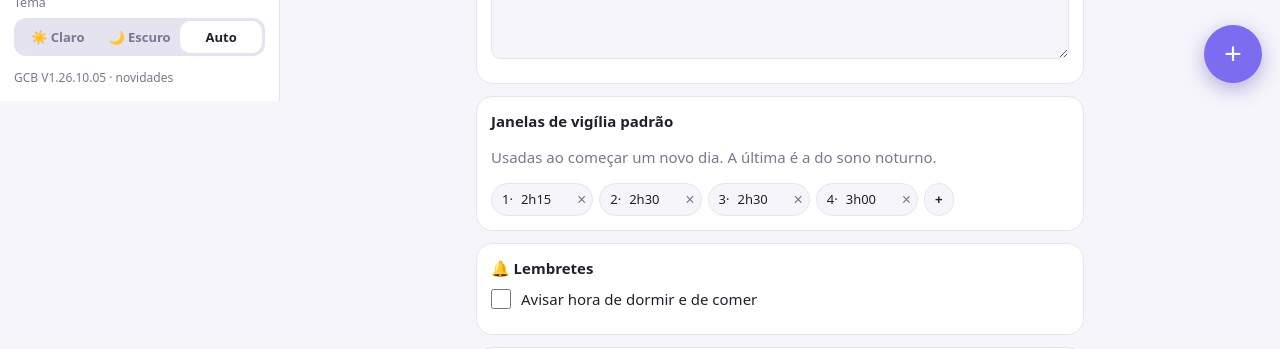
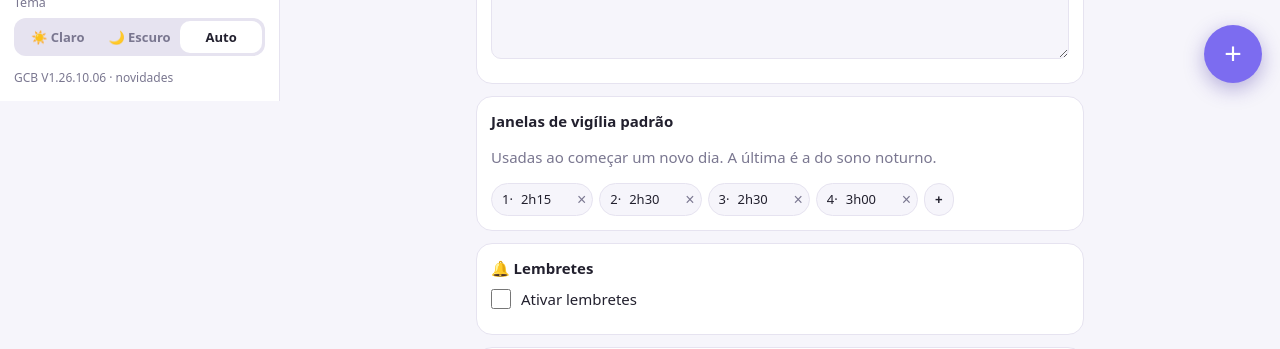
Before and after one commit to jonathanwilliam01/GCB, an Angular app: page / in a window 1280 px wide. Shown: the part 699-1048 px from the top of the page. Built offline with nearby package versions, Linux system fonts and the light colour scheme.

Commit message:
V1.26.10.06

```diff
--- a/src/app/app.ts
+++ b/src/app/app.ts
@@ -11,7 +11,8 @@ import { ReportsPage } from './reports-page';
 import { PATCH_NOTES, VERSION } from './version';
 import { QuickActions } from './quick';
 import { Backup } from './backup';
-import { Notifier } from './notifier';
+import { Act, Notifier } from './notifier';
+import { Actions } from './actions';
 import { Pwa } from './pwa';
 
 type Tab = 'overview' | 'sleep' | 'food' | 'growth' | 'reports' | 'tips' | 'profile' | 'notes';
@@ -128,13 +129,24 @@ const brand = (name: string, custom: boolean) => {
       <div class="update-bar">✨ Nova versão disponível <button class="btn primary" (click)="pwa.update()">Atualizar</button></div>
     }
 
+    @if (notifier.alert(); as a) {
+      <div class="alert-bar" role="alert">
+        <div class="grow"><b>{{ a.title }}</b><small>{{ a.body }}</small></div>
+        @if (a.act) { <button class="btn primary" (click)="act(a.act)">{{ actLabel[a.act] }}</button> }
+        <button class="icon" aria-label="Fechar" (click)="notifier.alert.set(null)">×</button>
+      </div>
+    }
+
     <div class="toast" [class.show]="store.toast()" role="status">{{ store.toast() }}</div>
   `,
 })
 export class App {
   readonly store = inject(Store);
   readonly pwa = inject(Pwa);
-  private services = [inject(Backup), inject(Notifier)];
+  readonly notifier = inject(Notifier);
+  private actions = inject(Actions);
+  private services = [inject(Backup)];
+  readonly actLabel: Record<Act, string> = { day: '☀️ Acordou', sleep: '😴 Dormiu', wake: '☀️ Acordou' };
   readonly tabs: { id: Tab; icon: string; label: string }[] = [
     { id: 'overview', icon: '🏠', label: 'Visão geral' },
     { id: 'sleep', icon: '😴', label: 'Sono' },
@@ -174,6 +186,14 @@ export class App {
     this.open.set(false);
   }
 
+  act(a: Act) {
+    const s = this.actions.state();
+    if (a === 'day' && s === 'noday') this.actions.startDay();
+    if (a === 'sleep' && s === 'awake') this.actions.sleep();
+    if (a === 'wake' && s === 'nap') this.actions.wake();
+    this.notifier.alert.set(null);
+  }
+
   go(t: Tab) {
     this.tab.set(t);
     this.open.set(false);
--- a/src/app/notifier.ts
+++ b/src/app/notifier.ts
@@ -1,34 +1,63 @@
 import { Injectable, inject, signal } from '@angular/core';
 import { Store } from './store';
-import { fromMin, hh, nowHM, today, toMin } from './models';
+import { dur, fromMin, hh, nowHM, today, toMin } from './models';
 import { awakeWindows, dayMeals } from './schedule';
 
+// tempos em minutos; 0 = desligado
 export interface NotifySettings {
   on: boolean;
   before: number;
+  end: boolean;
+  late: number;
+  napMax: number;
   meals: boolean;
+  wakeBy: number;
 }
 
+// grace: minutos depois de "at" em que o aviso ainda vale (app reaberto atrasado)
+interface Reminder {
+  key: string;
+  at: number;
+  grace: number;
+  title: string;
+  body: string;
+  act?: Act;
+}
+
+export type Act = 'day' | 'sleep' | 'wake';
+
 const KEY = 'gcb:notify';
+const FIRED = 'gcb:fired';
+const DEFAULTS: NotifySettings = { on: false, before: 15, end: true, late: 20, napMax: 150, meals: true, wakeBy: 0 };
 
-/** Lembretes locais de soneca e refeição. Funcionam com o app aberto ou em segundo plano recente. */
+/** Lembretes locais de sono e refeição. Funcionam com o app aberto ou em segundo plano recente. */
 @Injectable({ providedIn: 'root' })
 export class Notifier {
   private store = inject(Store);
   readonly settings = signal<NotifySettings>(this.load());
   readonly permission = signal(typeof Notification === 'undefined' ? 'unsupported' : Notification.permission);
-  private fired = new Set<string>();
+  readonly alert = signal<{ title: string; body: string; act?: Act } | null>(null);
+  private fired = new Set<string>(this.loadFired());
 
   constructor() {
     setInterval(() => this.check(), 30000);
     setTimeout(() => this.check(), 3000);
+    document.addEventListener('visibilitychange', () => document.visibilityState === 'visible' && this.check());
   }
 
   private load(): NotifySettings {
     try {
-      return { on: false, before: 15, meals: true, ...JSON.parse(localStorage.getItem(KEY) || '{}') };
+      return { ...DEFAULTS, ...JSON.parse(localStorage.getItem(KEY) || '{}') };
     } catch {
-      return { on: false, before: 15, meals: true };
+      return DEFAULTS;
+    }
+  }
+
+  private loadFired(): string[] {
+    try {
+      return (JSON.parse(localStorage.getItem(FIRED) || '[]') as string[]).filter((k) => k.startsWith(today()));
+    } catch {
+      return [];
     }
   }
 
@@ -41,32 +70,46 @@ export class Notifier {
     try {
       localStorage.setItem(KEY, JSON.stringify(s));
     } catch {}
-    this.store.notify(s.on ? '🔔 Lembretes ativados' : '🔕 Lembretes desativados');
+    this.store.notify('on' in patch ? (s.on ? '🔔 Lembretes ativados' : '🔕 Lembretes desativados') : '✓ Lembretes salvos');
   }
 
   test() {
     this.show(`🔔 Teste do ${this.store.appName()}`, 'Os lembretes estão funcionando.', 'test');
   }
 
-  private events() {
+  private reminders(): Reminder[] {
     const data = this.store.data();
     const date = today();
     const day = data.days[date];
-    if (!day || day.night) return [];
     const s = this.settings();
     const name = data.baby.name || 'O bebê';
-    const out: { key: string; at: number; title: string; body: string }[] = [];
+    const awake = data.baby.sex === 'F' ? 'acordada' : 'acordado';
+    const out: Reminder[] = [];
+
+    if (!day) {
+      if (s.wakeBy) out.push({ key: 'wake', at: s.wakeBy, grace: 180, title: '☀️ Já acordou?', body: `Registre a hora que ${name} acordou para calcular as janelas do dia.`, act: 'day' });
+      return out;
+    }
+    if (day.night) return out;
+
+    const wins = awakeWindows(data, date, day);
     const last = day.naps.at(-1);
     if (!last || last.end) {
       const idx = day.naps.length;
-      const end = awakeWindows(data, date, day)[idx].end;
+      const end = wins[idx].end;
       const what = idx >= day.windows.length - 1 ? 'sono noturno' : `soneca ${idx + 1}`;
-      out.push({ key: `pre-${idx}-${end}`, at: end - s.before, title: `😴 ${what} em ${s.before} min`, body: `${name} deve dormir às ${hh(fromMin(end))}.` });
-      out.push({ key: `end-${idx}-${end}`, at: end, title: `😴 Hora do ${what}`, body: `A janela de vigília de ${name} terminou.` });
+      if (s.before) out.push({ key: `pre-${idx}-${end}`, at: end - s.before, grace: s.before, title: `😴 ${what} em ${s.before} min`, body: `${name} deve dormir às ${hh(fromMin(end))}.` });
+      if (s.end) out.push({ key: `end-${idx}-${end}`, at: end, grace: 10, title: `😴 Hora do ${what}`, body: `A janela de vigília de ${name} terminou.`, act: 'sleep' });
+      if (s.late) out.push({ key: `late-${idx}-${end}`, at: end + s.late, grace: 60, title: `⏰ Janela passou ${s.late} min`, body: `${name} continua ${awake}. Cansaço demais dificulta o sono.`, act: 'sleep' });
+    } else if (s.napMax) {
+      const idx = day.naps.length - 1;
+      const start = wins[idx].end;
+      out.push({ key: `nap-${idx}-${start}`, at: start + s.napMax, grace: 60, title: `💤 Soneca de ${dur(s.napMax)}`, body: `${name} dorme desde ${hh(last.start)}. Avalie acordar ou registre se já acordou.`, act: 'wake' });
     }
+
     if (s.meals) {
       for (const m of dayMeals(data, date) ?? [])
-        out.push({ key: `meal-${m.name}-${m.at}`, at: m.at, title: `${m.icon} Hora: ${m.name}`, body: `Previsto para ${hh(fromMin(m.at))}.` });
+        out.push({ key: `meal-${m.name}-${m.at}`, at: m.at, grace: 15, title: `${m.icon} Hora: ${m.name}`, body: `Previsto para ${hh(fromMin(m.at))}.` });
     }
     return out;
   }
@@ -76,17 +119,20 @@ export class Notifier {
     const wake = toMin(this.store.data().days[today()]?.wake ?? '00:00');
     let now = toMin(nowHM());
     if (now < wake - 120) now += 1440;
-    for (const e of this.events()) {
-      const key = `${today()}-${e.key}`;
-      if (now >= e.at && now - e.at < 5 && !this.fired.has(key)) {
+    for (const r of this.reminders()) {
+      const key = `${today()}-${r.key}`;
+      if (now >= r.at && now - r.at < r.grace && !this.fired.has(key)) {
         this.fired.add(key);
-        this.show(e.title, e.body, e.key);
+        try {
+          localStorage.setItem(FIRED, JSON.stringify([...this.fired]));
+        } catch {}
+        this.show(r.title, r.body, r.key, r.act);
       }
     }
   }
 
-  private async show(title: string, body: string, tag: string) {
-    this.store.notify(title);
+  private async show(title: string, body: string, tag: string, act?: Act) {
+    this.alert.set({ title, body, act });
     if (this.permission() !== 'granted') return;
     const opts = {
       body,
--- a/src/app/profile.ts
+++ b/src/app/profile.ts
@@ -6,7 +6,7 @@ import { Backup } from './backup';
 import { Notifier } from './notifier';
 import { Pwa } from './pwa';
 import { PhotoCrop } from './photo-crop';
-import { Baby, Crop } from './models';
+import { Baby, Crop, dur } from './models';
 
 @Component({
   selector: 'app-profile',
@@ -85,15 +85,45 @@ import { Baby, Crop } from './models';
       @if (notifier.permission() === 'unsupported') {
         <p class="muted small">Este navegador não suporta notificações. Os avisos aparecem dentro do app.</p>
       }
-      <label class="switch"><input type="checkbox" [checked]="notifier.settings().on" (change)="notifier.update({ on: $any($event.target).checked })" /> Avisar hora de dormir e de comer</label>
+      <label class="switch"><input type="checkbox" [checked]="notifier.settings().on" (change)="notifier.update({ on: $any($event.target).checked })" /> Ativar lembretes</label>
       @if (notifier.settings().on) {
-        <div class="row gap">
-          <span class="muted small">Avisar antes da soneca:</span>
-          <select [ngModel]="notifier.settings().before" (ngModelChange)="notifier.update({ before: +$event })">
-            @for (m of [5, 10, 15, 20, 30]; track m) { <option [ngValue]="m">{{ m }} min</option> }
+        @let n = notifier.settings();
+        <div class="opt">
+          <span>Janela acabando</span>
+          <select [ngModel]="n.before" (ngModelChange)="notifier.update({ before: +$event })">
+            <option [ngValue]="0">desligado</option>
+            @for (m of [5, 10, 15, 20, 30]; track m) { <option [ngValue]="m">{{ m }} min antes</option> }
           </select>
         </div>
-        <label class="switch"><input type="checkbox" [checked]="notifier.settings().meals" (change)="notifier.update({ meals: $any($event.target).checked })" /> Avisar horários de refeição</label>
+        <div class="opt">
+          <span>Hora de dormir (fim da janela)</span>
+          <input type="checkbox" [checked]="n.end" (change)="notifier.update({ end: $any($event.target).checked })" />
+        </div>
+        <div class="opt">
+          <span>Ainda acordado depois da janela</span>
+          <select [ngModel]="n.late" (ngModelChange)="notifier.update({ late: +$event })">
+            <option [ngValue]="0">desligado</option>
+            @for (m of [10, 15, 20, 30, 45]; track m) { <option [ngValue]="m">{{ m }} min depois</option> }
+          </select>
+        </div>
+        <div class="opt">
+          <span>Soneca passou de</span>
+          <select [ngModel]="n.napMax" (ngModelChange)="notifier.update({ napMax: +$event })">
+            <option [ngValue]="0">desligado</option>
+            @for (m of [60, 90, 120, 150, 180]; track m) { <option [ngValue]="m">{{ dur(m) }}</option> }
+          </select>
+        </div>
+        <div class="opt">
+          <span>Horários de refeição</span>
+          <input type="checkbox" [checked]="n.meals" (change)="notifier.update({ meals: $any($event.target).checked })" />
+        </div>
+        <div class="opt">
+          <span>Lembrar de registrar o acordar</span>
+          <select [ngModel]="n.wakeBy" (ngModelChange)="notifier.update({ wakeBy: +$event })">
+            <option [ngValue]="0">desligado</option>
+            @for (h of [6, 7, 8, 9, 10]; track h) { <option [ngValue]="h * 60">às {{ h }}h</option> }
+          </select>
+        </div>
         @if (notifier.permission() === 'denied') {
           <p class="danger small">Notificações bloqueadas no navegador. Libere nas configurações do site.</p>
         }
@@ -170,6 +200,7 @@ export class ProfilePage {
   readonly backup = inject(Backup);
   readonly notifier = inject(Notifier);
   readonly pwa = inject(Pwa);
+  readonly dur = dur;
   readonly bloodTypes = ['A+', 'A-', 'B+', 'B-', 'AB+', 'AB-', 'O+', 'O-'];
   b: Baby = structuredClone(this.store.data().baby);
   appName = this.store.data().appName ?? '';
--- a/src/app/version.ts
+++ b/src/app/version.ts
@@ -1,6 +1,16 @@
-export const VERSION = 'V1.26.10.05';
+export const VERSION = 'V1.26.10.06';
 
 export const PATCH_NOTES: { version: string; date: string; items: string[] }[] = [
+  {
+    version: 'V1.26.10.06',
+    date: '2026-10-26',
+    items: [
+      'Novos lembretes: janela passou do horário (ainda acordado), soneca longa e lembrete de registrar o acordar',
+      'Cada lembrete pode ser ligado/desligado e ter o tempo ajustado',
+      'Aviso fica fixo no topo do app até fechar, com botão para registrar na hora (Dormiu/Acordou)',
+      'Avisos perdidos com o app em segundo plano aparecem ao voltar, sem repetir os já mostrados',
+    ],
+  },
   {
     version: 'V1.26.10.05',
     date: '2026-10-26',
```
Also changed, not shown: src/styles.css (+16 -0 lines), 1 other file (tests, documents, lock files or other folders).
